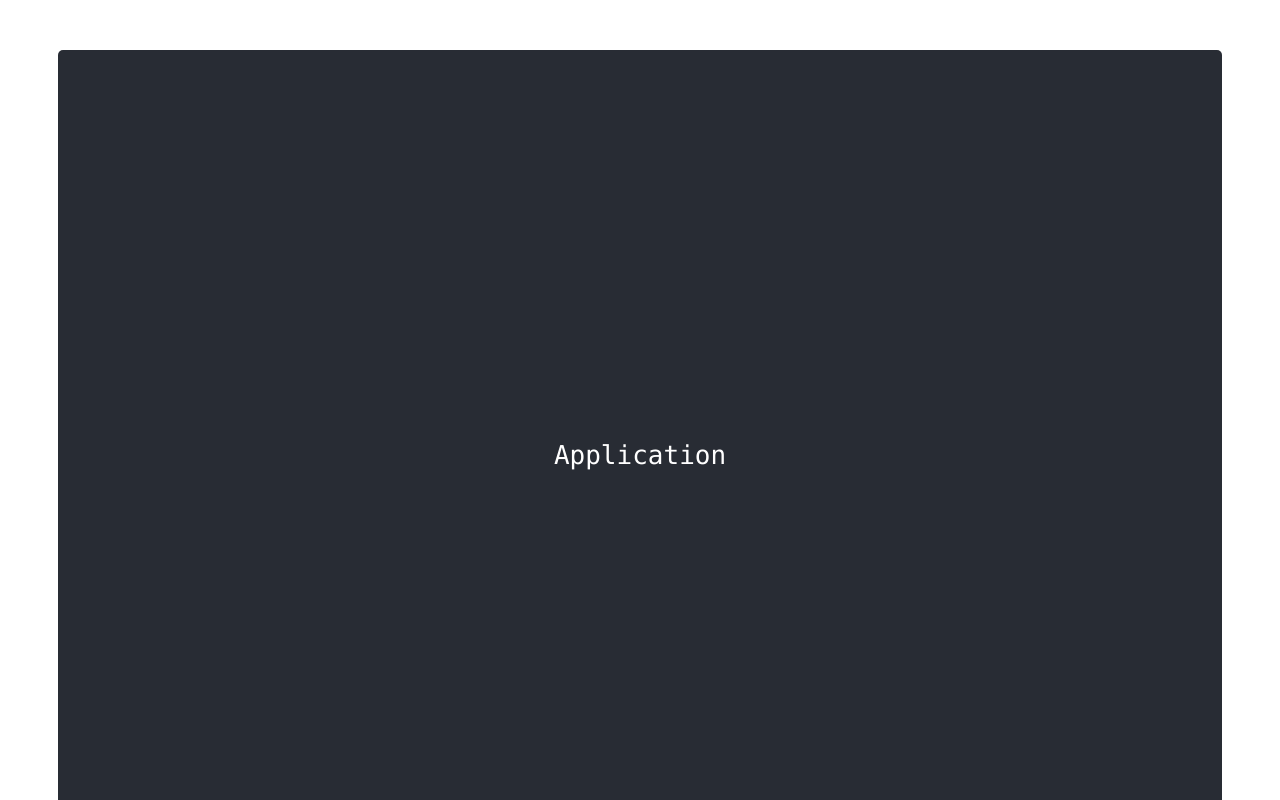
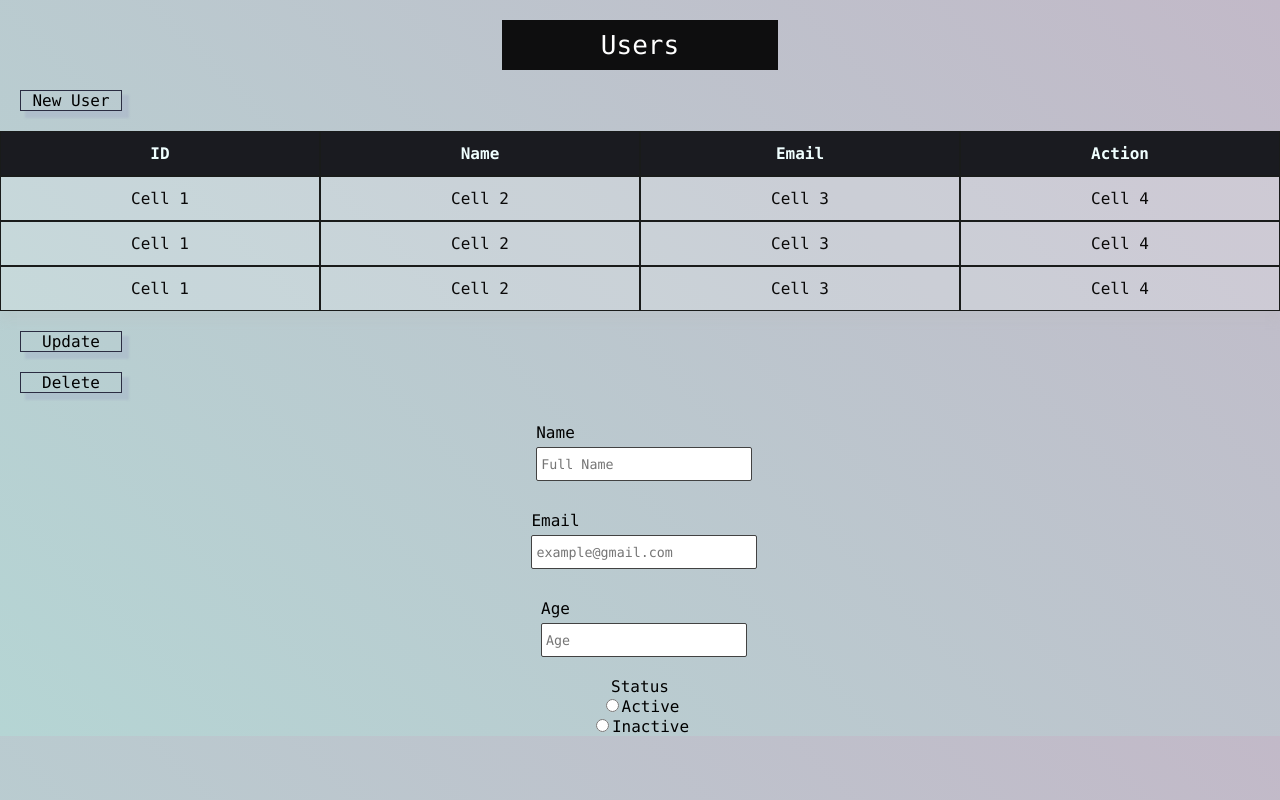
Before and after one commit to nurgul-ths/CRUDOperationsApp, a React (Create React App) app in the folder client/: page / in a window 1280 px wide. Shown: the top 800 px of the page. Built offline with nearby package versions, Linux system fonts and the light colour scheme.

Commit message:
create html header

```diff
--- a/client/src/App.css
+++ b/client/src/App.css
@@ -1,16 +1,40 @@
 .App {
 	text-align: center;
 }
+body {
+	margin: 0;
+	background: linear-gradient(45deg, #b5d5d4, #c2b9c8);
+	font-family: sans-serif;
+	font-weight: 100;
+}
+table {
+	box-shadow: 0 10px 10px rgba(187, 183, 183, 0.2);
+}
+th {
+	background-color: rgba(27, 26, 26, 0.2);
+}
+td {
+	padding: 15px;
+	background-color: rgba(255, 255, 255, 0.2);
+	color: rgb(10, 9, 9);
+}
+
+td:hover {
+	background-color: rgba(199, 185, 185, 0.3);
+}
 
 .App-header {
-	background-color: #282c34;
-	min-height: 100vh;
+	background-color: #0e0e0f;
 	display: flex;
 	flex-direction: column;
 	align-items: center;
 	justify-content: center;
 	font-size: calc(10px + 2vmin);
 	color: white;
+	padding: 10px;
+	width: 20%;
+	margin: auto;
+	margin-top: 20px;
 }
 
 * {
@@ -24,20 +48,9 @@ a {
 }
 
 a :hover {
-	color: coral;
+	color: rgb(241, 238, 237);
 }
 
-header {
-	border-radius: 5px;
-	margin: 50px;
-	background-color: #1a1b22;
-	padding: 5px;
-	color: whitesmoke;
-}
-header:hover {
-	background-color: rgb(31, 28, 28);
-	transition: ease-in-out 200ms;
-}
 .head-container {
 	margin: 30px auto;
 	justify-content: center;
@@ -130,7 +143,7 @@ table th {
 	color: aliceblue;
 }
 .nav-brand-text-dark:hover {
-	color: coral;
+	color: rgb(247, 240, 238);
 }
 .text-container-nav {
 	text-align: center;
--- a/client/src/App.js
+++ b/client/src/App.js
@@ -5,7 +5,7 @@ function App() {
     return (
         <div className='App'>
             <header className='App-header'>
-                Application
+                Users
             </header>
             <div className="container">
 
@@ -21,22 +21,51 @@ function App() {
                             <tr>
                                 <th>ID</th>
                                 <th>Name</th>
-                                <th>Status</th>
+
                                 <th>Email</th>
                                 <th>Action</th>
                             </tr>
                         </thead>
+
+                        <tbody>
+
+                            <tr>
+                                <td>Cell 1</td>
+                                <td>Cell 2</td>
+                                <td>Cell 3</td>
+                                <td>Cell 4</td>
+
+                            </tr>
+                            <tr>
+                                <td>Cell 1</td>
+                                <td>Cell 2</td>
+                                <td>Cell 3</td>
+                                <td>Cell 4</td>
+
+                            </tr>
+                            <tr>
+                                <td>Cell 1</td>
+                                <td>Cell 2</td>
+                                <td>Cell 3</td>
+                                <td>Cell 4</td>
+
+                            </tr>
+    </tbody>
                     </table>
                 </form>
 
-                <a href="/add-user" className="border-shadow">
-                    <span class="text-main"> Update </span>
-                </a>
+                <div className="box-justify-between">
+                    <a href="/add-user" className="border-shadow">
+                        <span className="text-main"> Update </span>
+                    </a>
+                </div>
 
 
-                <a href="/add-user" className="border-shadow">
-                    <span class="text-main"> Delete </span>
-                </a>
+                <div className="box-justify-between">
+                    <a href="/add-user" className="border-shadow">
+                        <span className="text-main"> Delete </span>
+                    </a>
+                </div>
             </div>
             <form method='POST' id="add-user">
                 <div className="new-user">
@@ -47,6 +76,10 @@ function App() {
                     <div class="group">
                         <label for='email'>Email</label>
                         <input class ="name-email" type="text" name='email' placeholder="example@gmail.com"/>
+                    </div>
+                    <div class="group">
+                        <label for='email'>Age</label>
+                        <input class ="name-email" type="number" name='age' placeholder="Age"/>
                     </div>
                     <label>Status</label>
                         <div class="radio">
```
